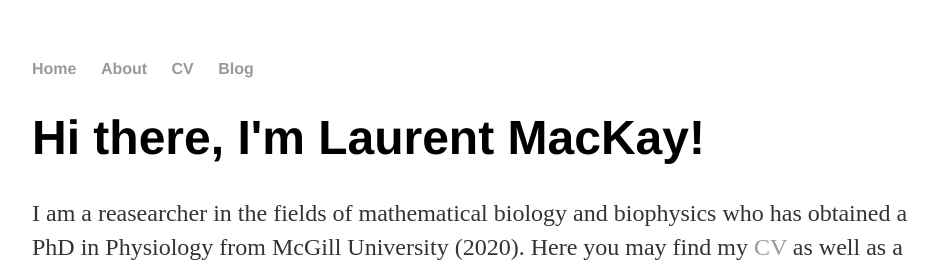
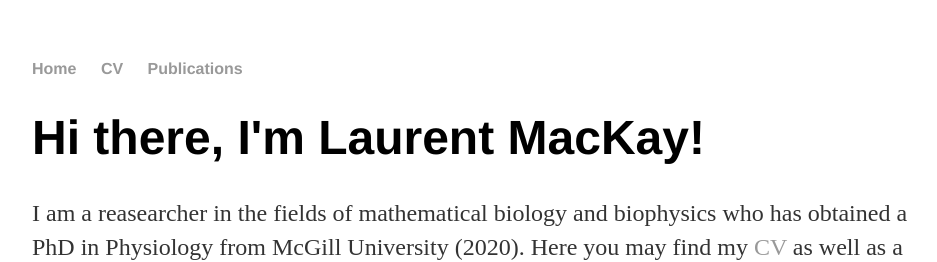
Before and after one commit to laurentmackay/laurentmackay.github.io, a Jekyll site: the page built from index.html, in a window 1280 px wide. Shown: the top 262 px of the page, without its empty margins (160-1097 px from the left). Built offline with Jekyll 4.4.1, drawn with Linux system fonts in a browser that asks for light colours.

Commit message:
Update default.html

```diff
--- a/_layouts/default.html
+++ b/_layouts/default.html
@@ -9,9 +9,8 @@
 			<nav>
 	    		<ul>
 	        		<li><a href="/">Home</a></li>
-		        	<li><a href="/about">About</a></li>
 	        		<li><a href="/cv">CV</a></li>
-	        		<li><a href="/blog">Blog</a></li>
+	        		<li><a href="/pubs">Publications</a></li>
 	    		</ul>
 			</nav>
 			<div class="container">
```
